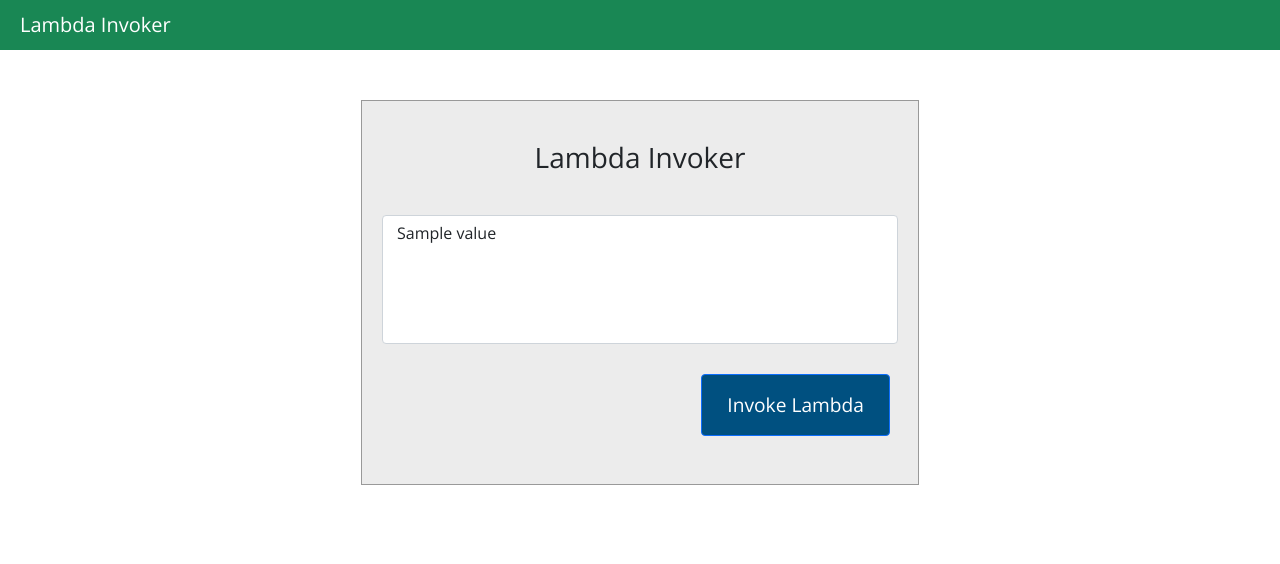
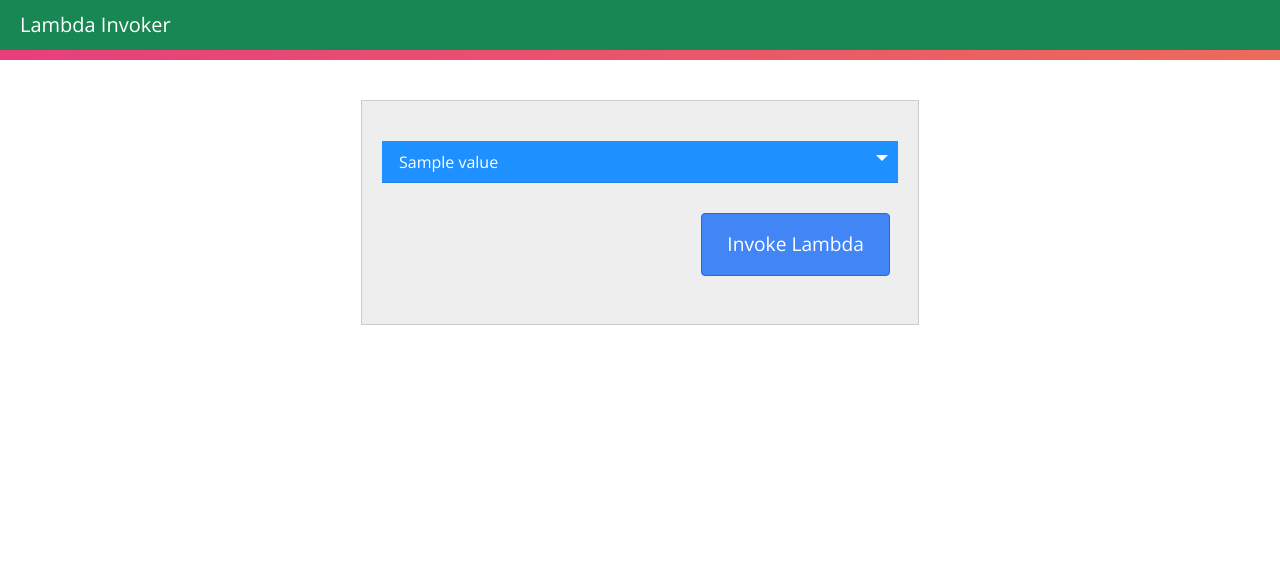
Before and after one commit to rc-delfin/Invoker-Base, a Flask app: template templates/index.html in a window 1280 px wide. Shown: the top 564 px of the page. Run offline with Flask 2, Linux system fonts and the light colour scheme; the template is opened without the code that fills it: most values are stand-ins (such as "Sample title", 1, 10 or a date in 2020); some libraries are stand-ins or nearby versions.

Commit message:
used custom dropdown

```diff
--- a/main.py
+++ b/main.py
@@ -64,7 +64,7 @@ lambdas = [{"b0": "Select lambda to invoke"},
 @app.errorhandler(oauthlib.oauth2.rfc6749.errors.InvalidClientIdError)
 def token_expired(_):
     _empty_session()
-    return redirect(url_for("login"))
+    return redirect(url_for("landing_page"))
 
 
 @app.route('/foo', methods=['GET', 'POST'])
--- /dev/null
+++ b/static/menu_style.css
@@ -0,0 +1,144 @@
+    * {
+      font-family: 'Open Sans', 'Roboto', sans-serif;
+      font-size: 1em;
+    }
+    .container {
+        padding-bottom: 40px;
+        margin-top:40px;
+    }
+    .alert {
+      border:1px solid #cccccc;
+      position:fixed;
+      left: 50%;
+      transform: translate(-50%, 100%);
+      box-shadow: 0 0 8px #888888;
+      padding: 0;
+      min-width:280px;
+    }
+
+
+    @media only screen and (min-width: 451px) {
+        #submit_button {
+            float:right;
+            margin-top:40px;
+        }
+    }
+    .btn {
+        margin: 8px;
+        padding:16px 25px 16px 25px;
+        font-size:1.2em;
+        background-color:#4285F4;
+        color:#ffffff;
+    }
+    #submit_button {
+        margin-top:30px;
+    }
+    #mid-column {
+        text-align: center;
+        border:1px solid #cccccc;
+        background-color: #eeeeee;
+        padding:40px 20px;
+        max-width:100%;
+    }
+    ::-webkit-scrollbar {
+        width: 25px;
+    }
+    ::-webkit-scrollbar-track {
+        -webkit-box-shadow: inset 0 0 6px rgba(200,200,200,1);
+    }
+    ::-webkit-scrollbar-thumb {
+        background-color:#fff;
+        -webkit-box-shadow: inset 0 0 6px rgba(90,90,90,0.7);
+    }
+
+/* select */
+/* The container must be positioned relative: */
+.custom-select {
+  position: relative;
+  font-family: Arial;
+  text-align: left;
+}
+
+.custom-select select {
+  display: none; /*hide original SELECT element: */
+}
+
+.select-selected {
+  background-color: DodgerBlue;
+}
+
+/* Style the arrow inside the select element: */
+.select-selected:after {
+  position: absolute;
+  content: "";
+  top: 14px;
+  right: 10px;
+  width: 0;
+  height: 0;
+  border: 6px solid transparent;
+  border-color: #fff transparent transparent transparent;
+}
+
+/* Point the arrow upwards when the select box is open (active): */
+.select-selected.select-arrow-active:after {
+  border-color: transparent transparent #fff transparent;
+  top: 7px;
+}
+
+/* style the items (options), including the selected item: */
+/* .select-items div,.select-selected { */
+.select-items div {
+    color: #666666;
+  padding: 8px 16px;
+  border-left: 1px solid #cccccc;
+  border-right: 1px solid #cccccc;
+  border-bottom: 1px solid #cccccc;
+  /* border-color: transparent transparent rgba(0, 0, 0, 0.1) transparent; */
+  cursor: pointer;
+}
+.select-selected {
+  color: #ffffff;
+  padding: 8px 16px;
+  border: 1px solid transparent;
+  border-color: transparent transparent rgba(0, 0, 0, 0.1) transparent;
+  cursor: pointer;
+}
+
+/* Style items (options): */
+.select-items {
+  position: absolute;
+  background-color: #fefefe;
+  top: 100%;
+  left: 0;
+  right: 0;
+  z-index: 99;
+}
+
+/* Hide the items when the select box is closed: */
+.select-hide {
+  display: none;
+}
+
+.select-items div:hover, .same-as-selected {
+  background-color: rgba(0, 0, 0, 0.1);
+}
+
+/* color runner */
+#color_runner {
+	background: linear-gradient(-45deg, #ee7752, #e73c7e, #23a6d5, #23d5ab);
+	background-size: 400% 400%;
+	animation: gradient 5s ease infinite;
+	height: 10px;
+}
+
+@keyframes gradient {
+	0% {
+		background-position: 0% 50%;
+	}
+	50% {
+		background-position: 100% 50%;
+	}
+	100% {
+		background-position: 0% 50%;
+	}
+}
--- a/templates/base.html
+++ b/templates/base.html
@@ -22,24 +22,11 @@
   <!-- JQuery for Modal -->
   <script src="https://ajax.googleapis.com/ajax/libs/jquery/3.5.1/jquery.min.js"></script>
 
+  <link rel= "stylesheet" type= "text/css" href= "{{ url_for('static',filename='menu_style.css') }}">
+
   <!-- Modify Bootstrap Elements-->
   <style>
-    * {
-      font-family: 'Open Sans', 'Roboto', sans-serif;
-      font-size: 1em;
-    }
-    .container {
-      padding-bottom: 40px;
-    }
-    .alert {
-      border:1px solid #999999;
-      position:fixed;
-      left: 50%;
-      transform: translate(-50%, 100%);
-      box-shadow: 0 0 8px #888888;
-      padding: 0;
-      min-width:280px;
-    }
+
   </style>
 
   <title>Lambda Invoker</title>
@@ -47,11 +34,12 @@
 
 
 <body>
-  <nav class="navbar navbar-expand-lg sticky-top navbar-dark bg-success" style="margin-bottom:50px;padding-left:20px;">
+  <nav id="navbar" class="navbar navbar-expand-lg sticky-top navbar-dark bg-success" style="margin-bottom:0px;padding-left:20px;">
     <a class="navbar-brand mb-0 h1" href={{ gohome }}>
       <span style="font-weight:300;">Lambda Invoker</span>
     </a>
   </nav>
+  <div id="color_runner"></div>
 
   <div class="container">
     {% block body %}{% endblock %}
--- a/templates/index.html
+++ b/templates/index.html
@@ -1,70 +1,22 @@
 {% extends 'base.html' %} {% block body %}
-    <style>
-        @media only screen and (min-width: 451px) {
-            #submit_button {
-                float:right;
-            }
-        }
-        * {
-            font-family: 'Open Sans', sans-serif;
-        }
-        a:hover {
-            color:#ffffff;
-            background-color:#3275e4;
-        }
-        h3 {
-            margin-bottom:40px;
-            font-weight: 300;
-        }
-        .container {
-            margin-top:40px;
-        }
-        .btn {
-            margin: 8px;
-            padding:16px 25px 16px 25px;
-            font-size:1.2em;
-            background-color:#005080;
-            color:#ffffff;
-        }
-        .buttonRow {
-            margin-bottom:5px;
-        }
-        #submit_button {
-            margin-top:30px;
-        }
-        #mid-column {
-            text-align: center;
-            border:1px solid #999999;
-            background-color: #ececec;
-            padding:40px 20px;
-            max-width:100%;
-        }
-        ::-webkit-scrollbar {
-            width: 25px;
-        }
-        ::-webkit-scrollbar-track {
-            -webkit-box-shadow: inset 0 0 6px rgba(200,200,200,1);
-        }
-        ::-webkit-scrollbar-thumb {
-            background-color:#fff;
-            -webkit-box-shadow: inset 0 0 6px rgba(90,90,90,0.7);
-        }
-    </style>
 
     <div class="container">
         <div class="row">
             <div class="col-md-3"></div>
             <div class="col-md-6" id="mid-column">
-                <h3>Lambda Invoker</h3>
                 <form action="{{ url_for('foo') }}" method="POST">
-                <select class="form-select" size="5" name="lambda_selector">
+                <div class="custom-select">
+                    <select name="lambda_selector">
                         {% for entry in lambdas %}
                             {% for key, value in entry.items() %}
                                 <option value="{{key}}" {% if value=='Select lambda to invoke' %} SELECTED {% endif %}>{{value}}</option>
                             {% endfor %}
                         {% endfor %}
                     </select>
+                </div>
+                <div>
                     <button type="submit" id="submit_button" class="btn btn-primary">Invoke Lambda</button>
+                </div>
                 </form>
             </div>
             <div class="col-md-3"></div>
@@ -102,6 +54,89 @@
               $("#notif").modal("show");
             };
         });
+
+
+ var x, i, j, l, ll, selElmnt, a, b, c;
+/* Look for any elements with the class "custom-select": */
+x = document.getElementsByClassName("custom-select");
+l = x.length;
+for (i = 0; i < l; i++) {
+  selElmnt = x[i].getElementsByTagName("select")[0];
+  ll = selElmnt.length;
+  /* For each element, create a new DIV that will act as the selected item: */
+  a = document.createElement("DIV");
+  a.setAttribute("class", "select-selected");
+  a.innerHTML = selElmnt.options[selElmnt.selectedIndex].innerHTML;
+  x[i].appendChild(a);
+  /* For each element, create a new DIV that will contain the option list: */
+  b = document.createElement("DIV");
+  b.setAttribute("class", "select-items select-hide");
+  for (j = 1; j < ll; j++) {
+    /* For each option in the original select element,
+    create a new DIV that will act as an option item: */
+    c = document.createElement("DIV");
+    c.innerHTML = selElmnt.options[j].innerHTML;
+    c.addEventListener("click", function(e) {
+        /* When an item is clicked, update the original select box,
+        and the selected item: */
+        var y, i, k, s, h, sl, yl;
+        s = this.parentNode.parentNode.getElementsByTagName("select")[0];
+        sl = s.length;
+        h = this.parentNode.previousSibling;
+        for (i = 0; i < sl; i++) {
+          if (s.options[i].innerHTML == this.innerHTML) {
+            s.selectedIndex = i;
+            h.innerHTML = this.innerHTML;
+            y = this.parentNode.getElementsByClassName("same-as-selected");
+            yl = y.length;
+            for (k = 0; k < yl; k++) {
+              y[k].removeAttribute("class");
+            }
+            this.setAttribute("class", "same-as-selected");
+            break;
+          }
+        }
+        h.click();
+    });
+    b.appendChild(c);
+  }
+  x[i].appendChild(b);
+  a.addEventListener("click", function(e) {
+    /* When the select box is clicked, close any other select boxes,
+    and open/close the current select box: */
+    e.stopPropagation();
+    closeAllSelect(this);
+    this.nextSibling.classList.toggle("select-hide");
+    this.classList.toggle("select-arrow-active");
+  });
+}
+
+function closeAllSelect(elmnt) {
+  /* A function that will close all select boxes in the document,
+  except the current select box: */
+  var x, y, i, xl, yl, arrNo = [];
+  x = document.getElementsByClassName("select-items");
+  y = document.getElementsByClassName("select-selected");
+  xl = x.length;
+  yl = y.length;
+  for (i = 0; i < yl; i++) {
+    if (elmnt == y[i]) {
+      arrNo.push(i)
+    } else {
+      y[i].classList.remove("select-arrow-active");
+    }
+  }
+  for (i = 0; i < xl; i++) {
+    if (arrNo.indexOf(i)) {
+      x[i].classList.add("select-hide");
+    }
+  }
+}
+
+/* If the user clicks anywhere outside the select box,
+then close all select boxes: */
+document.addEventListener("click", closeAllSelect);
+
     </script>
 
 {% endblock %}
```
Lines whose indentation alone changed are shown as unchanged.
